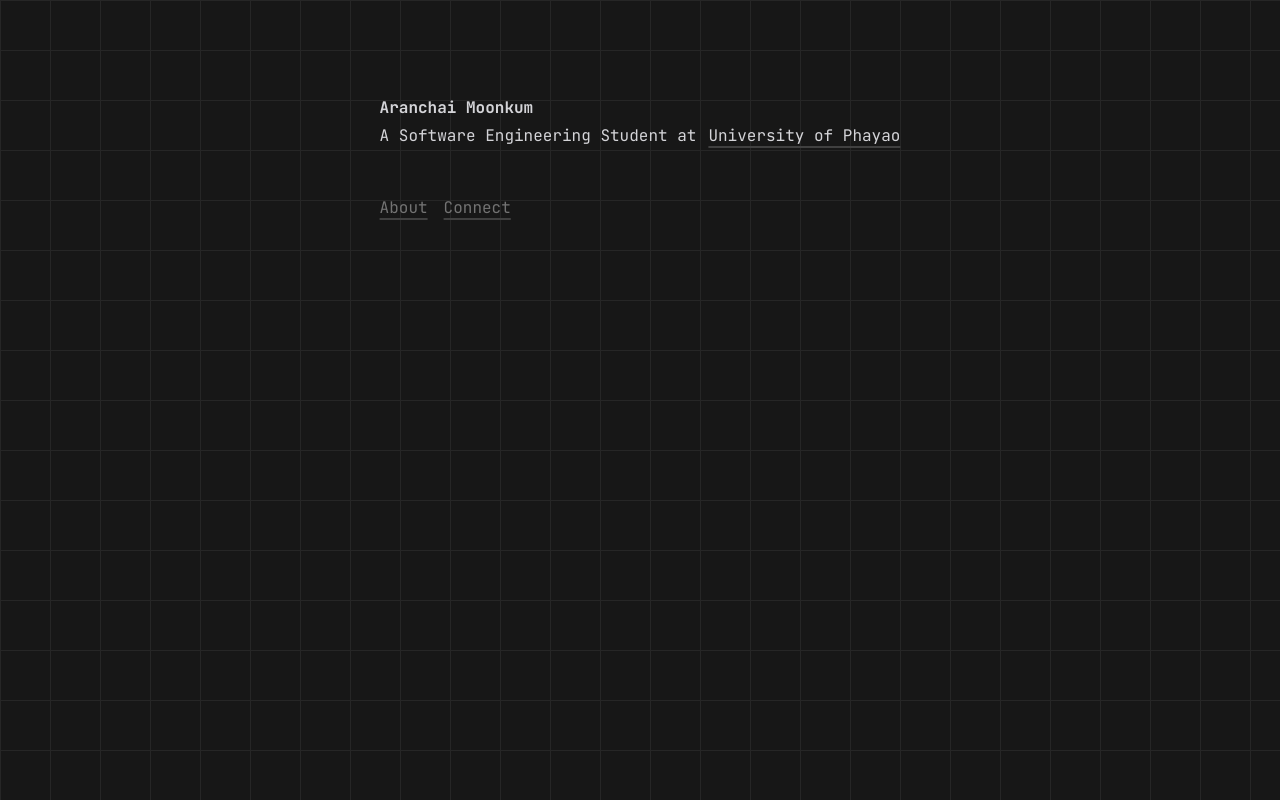
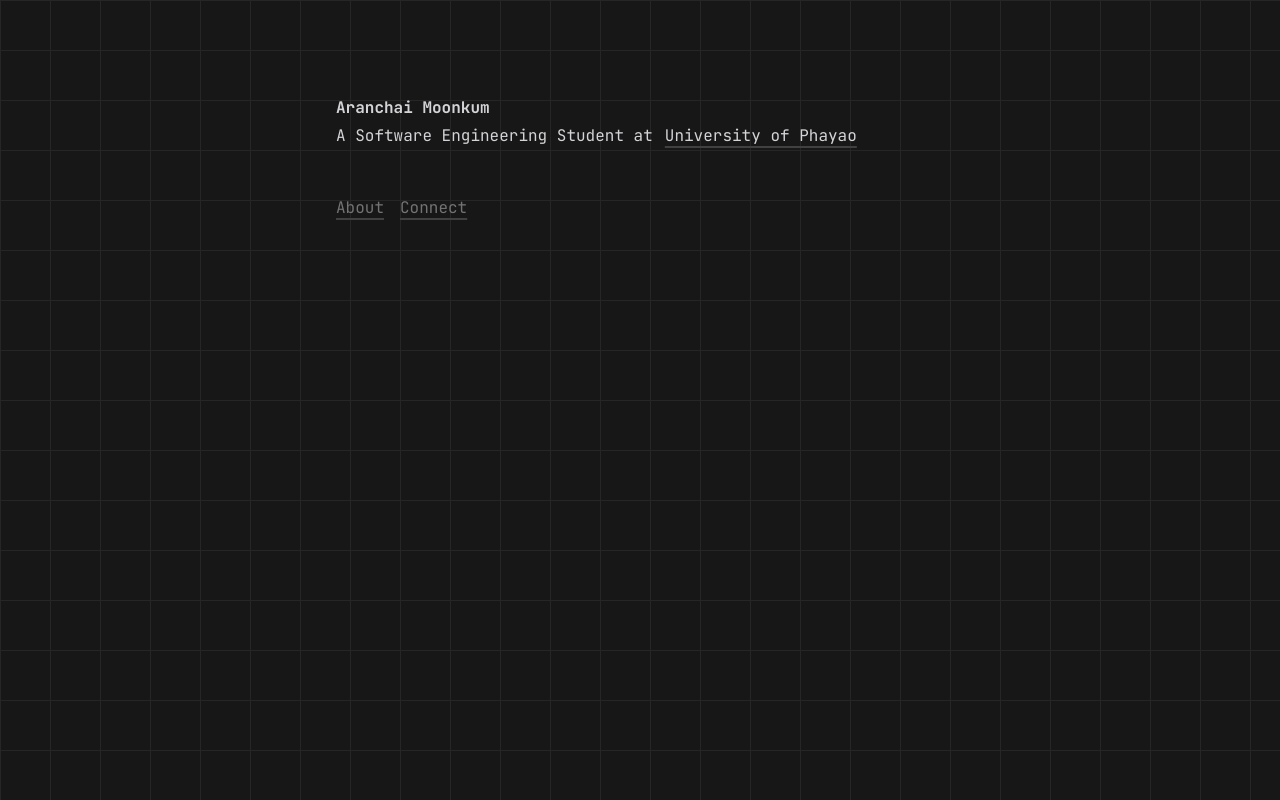
Before and after one commit to AranchaiMoonkum/portfolio-website, a Next.js app: page / in a window 1280 px wide. Built offline with nearby package versions, Linux system fonts and the light colour scheme.

Commit message:
changed layout.tsx

```diff
--- a/src/app/layout.tsx
+++ b/src/app/layout.tsx
@@ -33,11 +33,13 @@
                         backgroundSize: "50px 50px"
                     }}>
                     <div className="md:flex md:flex-row md:justify-center">
-                        <div className="flex flex-col justify-start max-w-2xl px-8 py-24">
-                            <div className="flex flex-col gap-12 origin-left">
-                                <Header />
-                                <Navbar />
-                                {children}
+                        <div className="md:min-w-[512px] md:w-full md:max-w-2xl">
+                            <div className="flex flex-col justify-start max-w-2xl px-8 py-24">
+                                <div className="flex flex-col gap-12 origin-left">
+                                    <Header />
+                                    <Navbar />
+                                    {children}
+                                </div>
                             </div>
                         </div>
                     </div>
```
